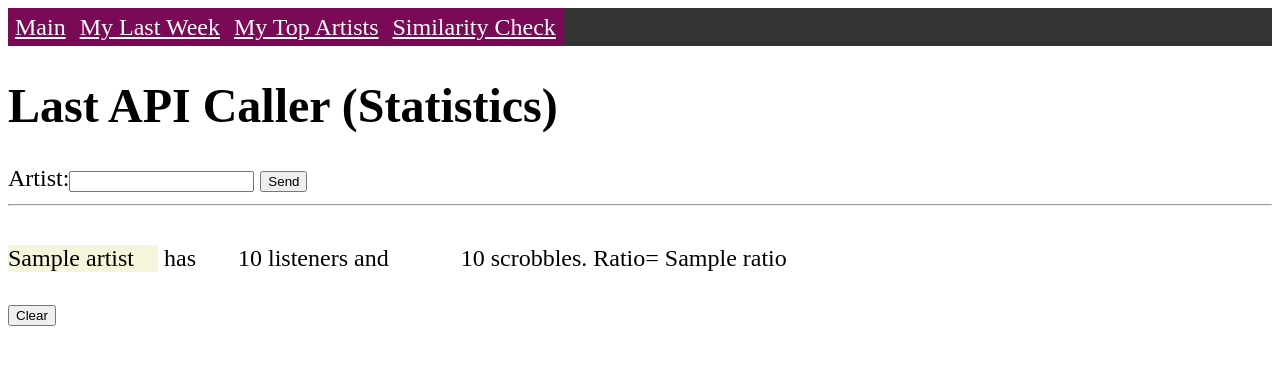
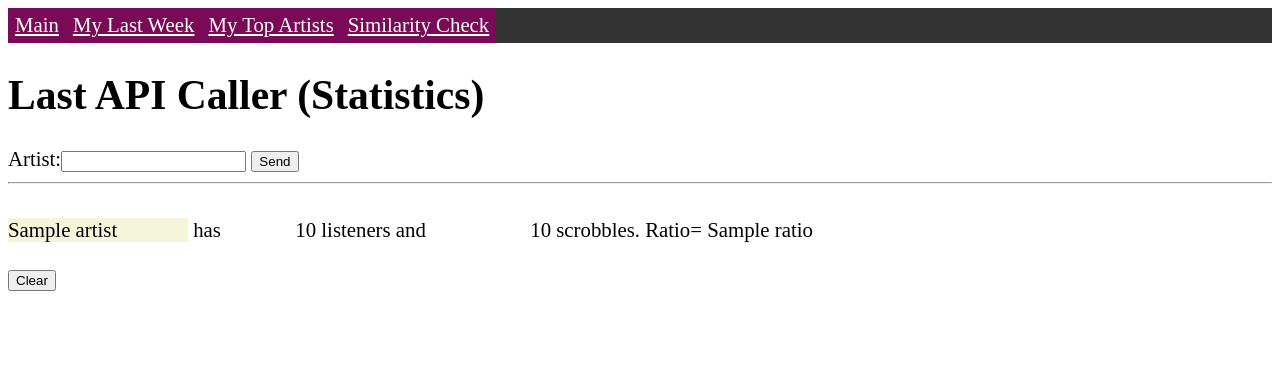
Before and after one commit to nordicmaster/LastFM-API-caller, a Django app: template hello/templates/index.html in a window 1280 px wide. Shown: the top 365 px of the page. Run offline with Django 3.2, Linux system fonts and the light colour scheme; tables that the repository leaves empty hold one stand-in row (values such as "Sample post"); the template is opened without the code that fills it: values that come from a table or form of the project are taken from there, most other values are stand-ins (such as "Sample title", 1, 10 or a date in 2020); parts of the project's set-up code (start-up, migrations or seed data) failed here and were passed over.

Commit message:
Update styles.css

```diff
--- a/hello/firstapp/static/styles.css
+++ b/hello/firstapp/static/styles.css
@@ -1,17 +1,17 @@
  .fixwidth {
-    width:150px;
+    width:180px;
     margin: 0;
     display:inline-block;
     background-color: beige;
 }
  .fixwidth2 {
-    width:60px;
+    width:90px;
     text-align: right;
     margin: 0;
     display:inline-block;
 }
  .fixwidth3 {
-    width:90px;
+    width:120px;
     text-align: right;
     margin: 0;
     display:inline-block;
@@ -43,5 +43,5 @@
   background-color: #222;
 }
 .bigtext {
-  font-size:150%;
+  font-size:130%;
 }
```
